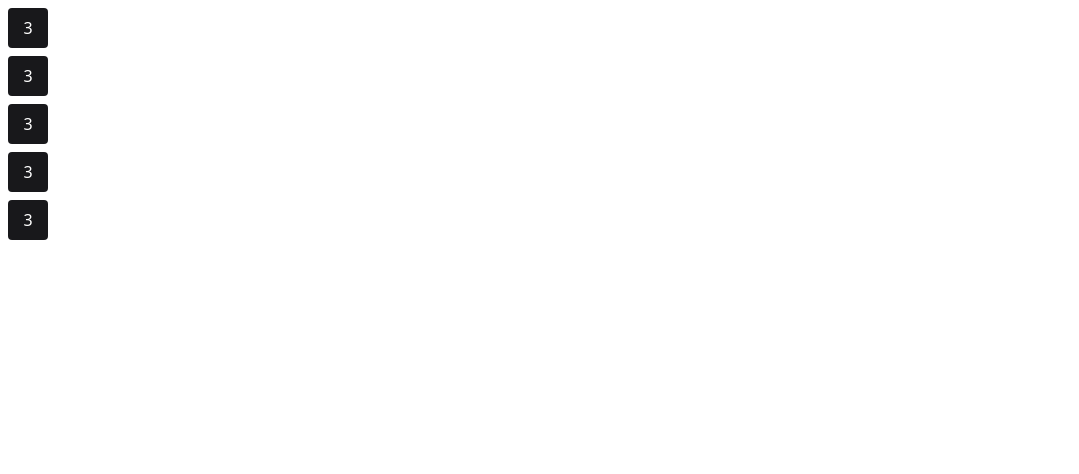
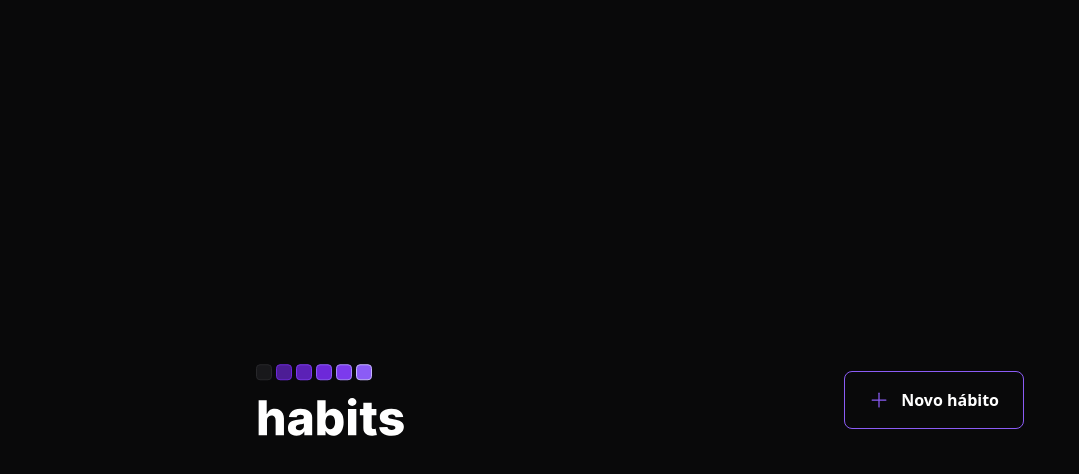
Before and after one commit to lucianobs1/nlw_web_habits, a React (Vite) app: page / in a window 1280 px wide. Shown: the top 474 px of the page, without its empty margins (0-1079 px from the left). Built offline with nearby package versions, Linux system fonts and the light colour scheme.

Commit message:
added component Header

```diff
--- a/index.html
+++ b/index.html
@@ -5,7 +5,7 @@
     <meta name="viewport" content="width=device-width, initial-scale=1.0" />
     <title>Vite + React + TS</title>
   </head>
-  <body>
+  <body class="bg-background text-white">
     <div id="root"></div>
     <script type="module" src="/src/main.tsx"></script>
   </body>
--- a/package.json
+++ b/package.json
@@ -9,6 +9,7 @@
     "preview": "vite preview"
   },
   "dependencies": {
+    "phosphor-react": "^1.4.1",
     "react": "^18.2.0",
     "react-dom": "^18.2.0"
   },
--- a/src/App.tsx
+++ b/src/App.tsx
@@ -1,17 +1,16 @@
+import { Header } from './components/Header';
 import './styles/global.css';
 
-import { Habit } from './components/Habit';
+// import { Habit } from './components/Habit';
 
 function App() {
   return (
-    <>
-      <Habit completed={3} />
-      <Habit completed={3} />
-      <Habit completed={3} />
-      <Habit completed={3} />
-      <Habit completed={3} />
-    </>
+    <div className="w-screen h-screen flex justify-center items-center">
+      <div className="w-full max-w-5xl px-6 flex flex-col gap-16">
+        <Header />
+      </div>
+    </div>
   );
 }
 
-export default App;
+export { App };
--- /dev/null
+++ b/src/components/Header.tsx
@@ -0,0 +1,21 @@
+import { Plus } from 'phosphor-react';
+
+import logoImage from '../assets/logo.svg';
+
+function Header() {
+  return (
+    <div className="w-full max-w-3xl mx-auto flex items-center justify-between">
+      <img src={logoImage} alt="Habits" />
+
+      <button
+        type="button"
+        className="border border-violet-500 font-semibold rounded-lg px-6 py-4 flex items-center gap-3 hover:border-violet-300"
+      >
+        <Plus size={20} className="text-violet-500" />
+        Novo hábito
+      </button>
+    </div>
+  );
+}
+
+export { Header };
--- a/src/main.tsx
+++ b/src/main.tsx
@@ -1,6 +1,6 @@
 import React from 'react';
 import ReactDOM from 'react-dom/client';
-import App from './App';
+import { App } from './App';
 
 ReactDOM.createRoot(document.getElementById('root') as HTMLElement).render(
   <React.StrictMode>
--- a/tailwind.config.cjs
+++ b/tailwind.config.cjs
@@ -2,7 +2,11 @@
 module.exports = {
   content: ['./src/**/*.tsx', './index.html'],
   theme: {
-    extend: {},
+    extend: {
+      colors: {
+        background: '#09090A',
+      },
+    },
   },
   plugins: [],
 };
```
Also changed, not shown: src/assets/logo.svg (added), 1 other file (tests, documents, lock files or other folders).
